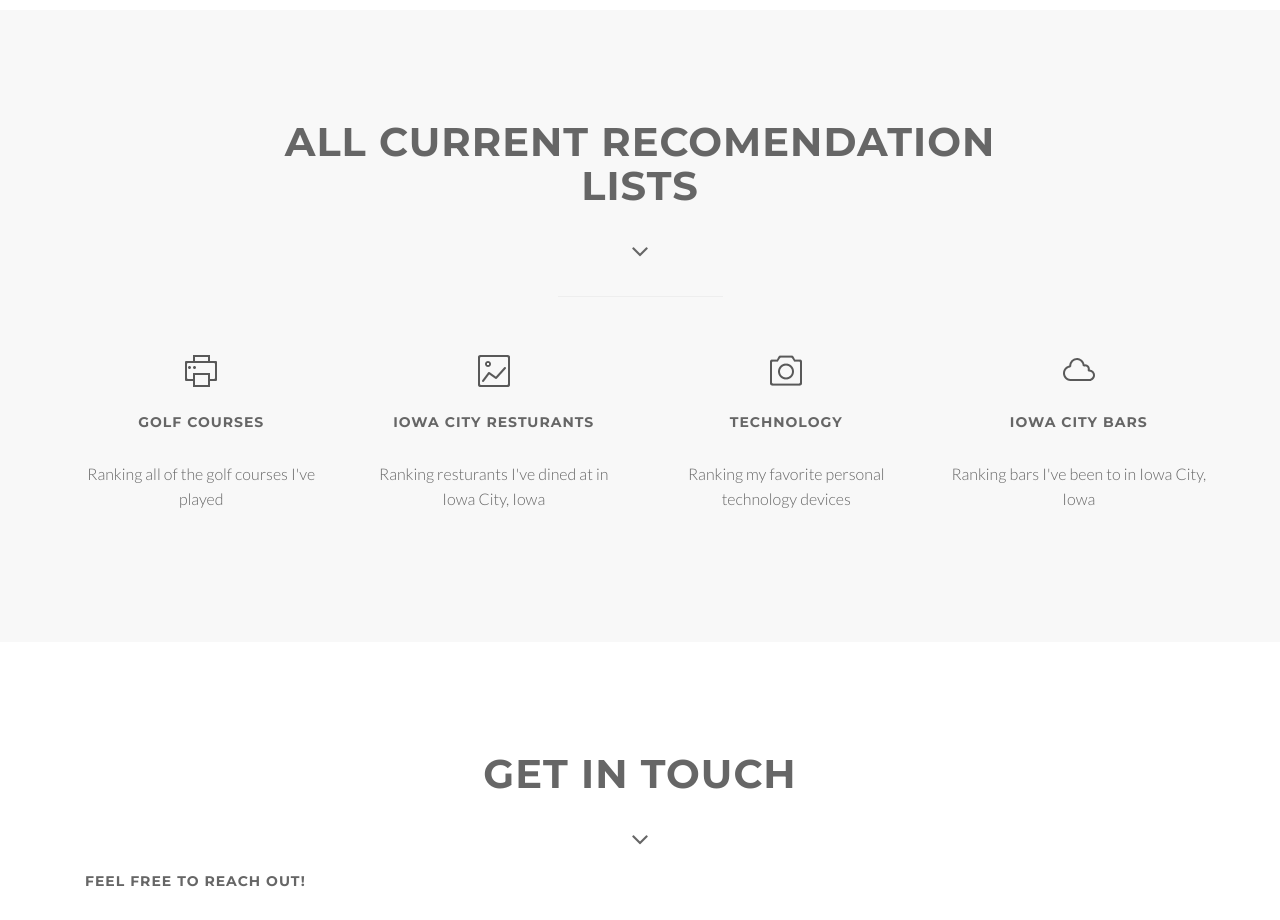
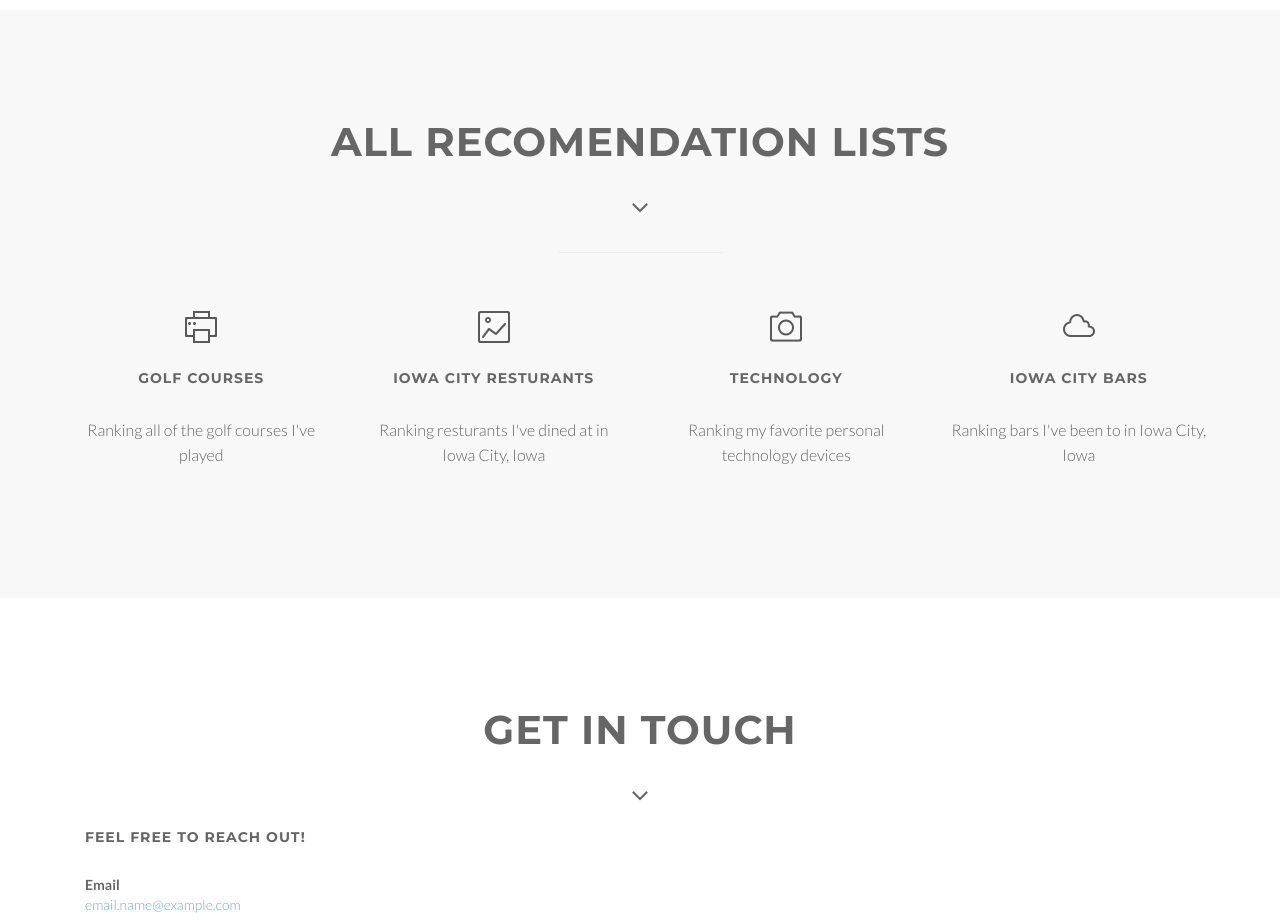
Before and after one commit to Trevor-Bottom/TTB-Personal-Website, a plain HTML site: page index.html in a window 1280 px wide. Shown: the part 1580-2500 px from the top of the page. Drawn offline with Linux system fonts and the light colour scheme.

Commit message:
Update index.html

```diff
--- a/index.html
+++ b/index.html
@@ -162,7 +162,7 @@
 				<div class="col-lg-8 col-lg-offset-2">
 					<div class="wow bounceInDown" data-wow-delay="0.4s">
 					<div class="section-heading">
-					<h2>All Current Recomendation Lists</h2>
+					<h2>All Recomendation Lists</h2>
 					<i class="fa fa-2x fa-angle-down"></i>
 
 					</div>
```
